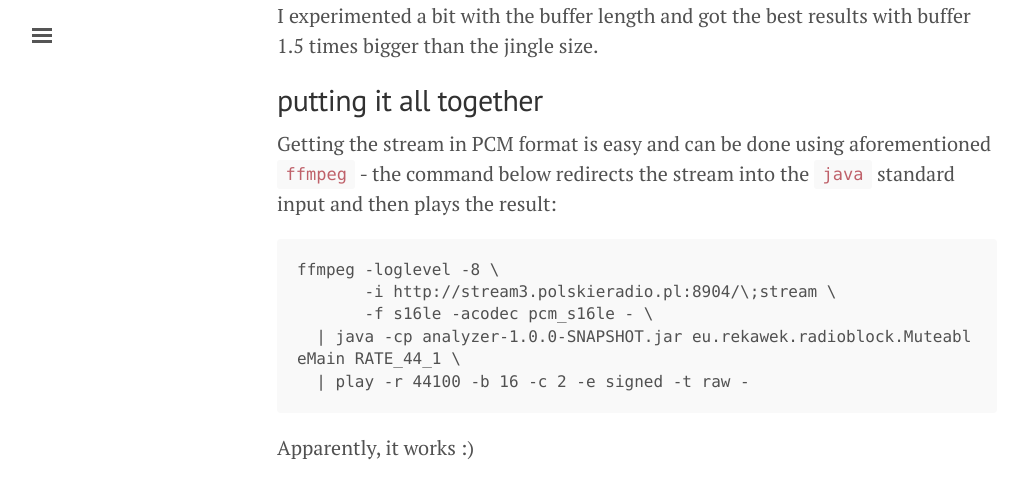
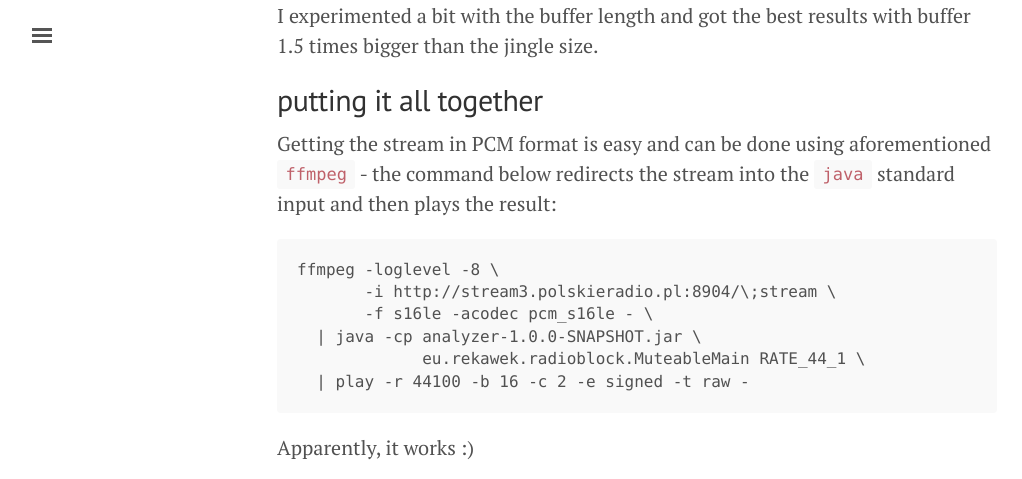
Before and after one commit to trekawek/blog.rekawek.eu, a Jekyll site: the page built from _posts/2016-02-24-radio-adblock.md, in a window 1280 px wide and 900 px high, scrolled down 3722 px, cut to the strip 0-479 px from the top of the window. Shown: the whole strip, without its empty margins (3-1025 px from the left). Built offline with Jekyll 4.4.1, drawn with Linux system fonts in a browser that asks for light colours.

Commit message:
Code formatting.

```diff
--- a/_posts/2016-02-24-radio-adblock.md
+++ b/_posts/2016-02-24-radio-adblock.md
@@ -83,7 +83,8 @@ Getting the stream in PCM format is easy and can be done using aforementioned `f
     ffmpeg -loglevel -8 \
            -i http://stream3.polskieradio.pl:8904/\;stream \
            -f s16le -acodec pcm_s16le - \
-      | java -cp analyzer-1.0.0-SNAPSHOT.jar eu.rekawek.radioblock.MuteableMain RATE_44_1 \
+      | java -cp analyzer-1.0.0-SNAPSHOT.jar \
+                 eu.rekawek.radioblock.MuteableMain RATE_44_1 \
       | play -r 44100 -b 16 -c 2 -e signed -t raw -
 
 Apparently, it works :)
```
